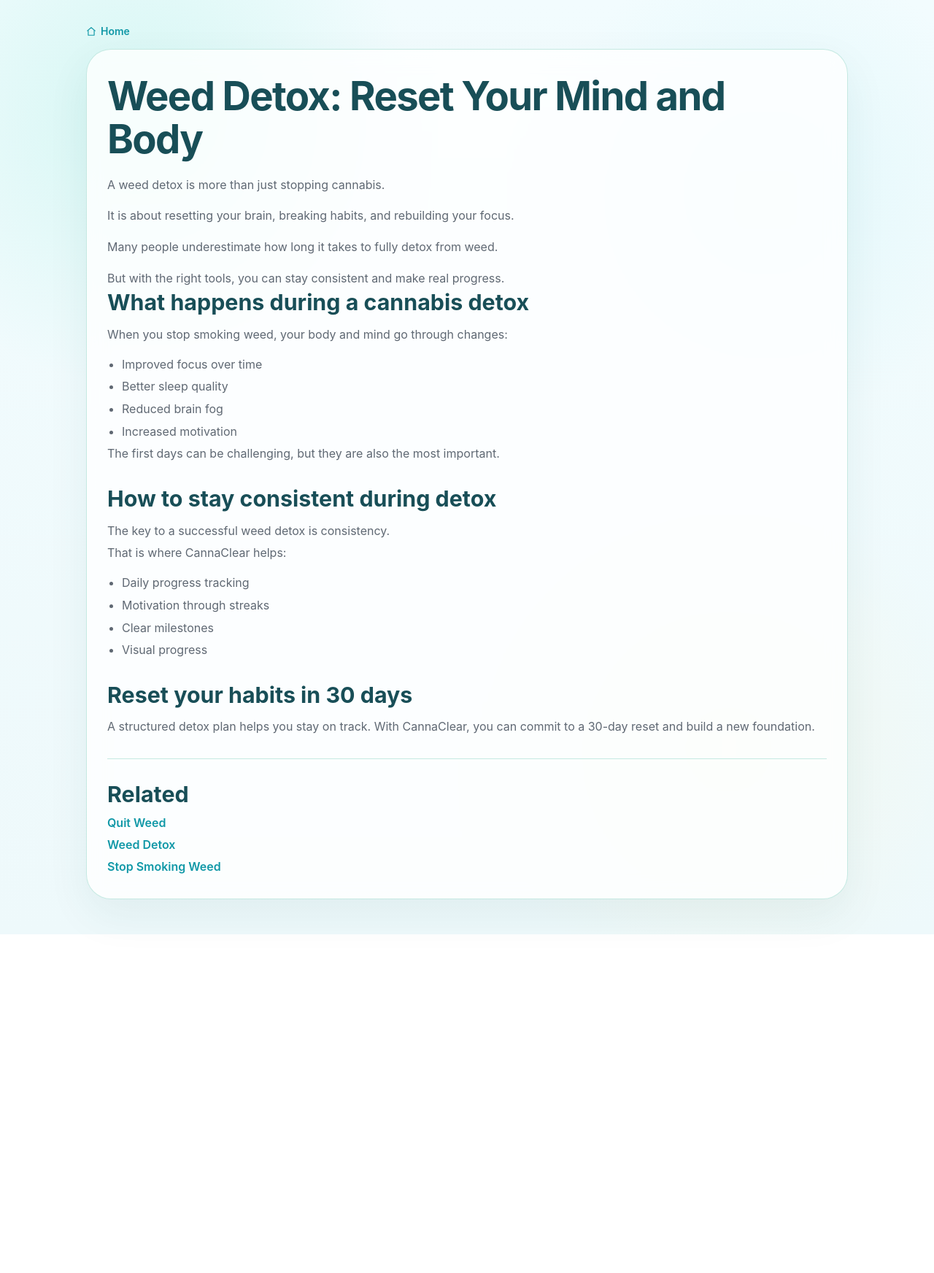
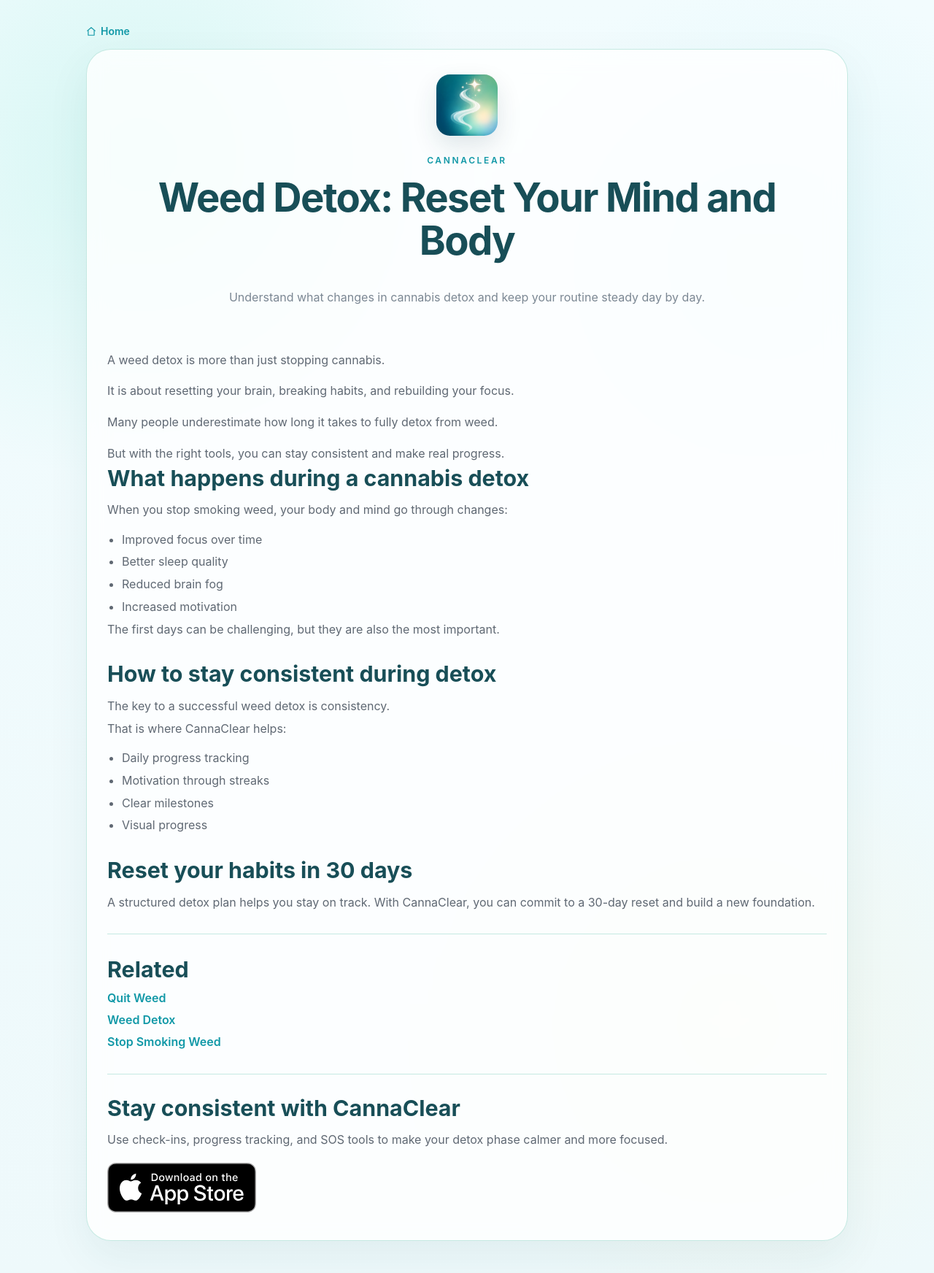
Before and after one commit to cannaclearapp/cannaclear-landing, a plain HTML site: page public/weed-detox/index.html in a window 1280 px wide. Shown: the whole page at 73% size. Before the commit the page ends 1280 px from the top, so only its background shows below. Drawn offline with Linux system fonts and the light colour scheme; a web font is replaced by a local one.

Commit message:
SEO pages: legal-style headers and app promo banner

```diff
--- a/public/styles.css
+++ b/public/styles.css
@@ -327,6 +327,30 @@ li {
   padding: 34px 28px;
 }
 
+.seo-card .content-brand {
+  margin-bottom: 20px;
+}
+
+.seo-card .lede:first-of-type {
+  text-align: center;
+  max-width: 760px;
+  margin: 0 auto 60px;
+}
+
+.app-promo-banner {
+  margin-top: 34px;
+  border-top: 1px solid var(--card-border);
+  padding-top: 28px;
+}
+
+.app-promo-banner h2 {
+  margin-bottom: 10px;
+}
+
+.app-promo-banner p {
+  margin-bottom: 16px;
+}
+
 .section + .section {
   margin-top: 28px;
 }
--- a/public/weed-detox/index.html
+++ b/public/weed-detox/index.html
@@ -40,7 +40,15 @@
         Home
       </a>
       <main class="content-card seo-card">
-        <h1>Weed Detox: Reset Your Mind and Body</h1>
+        <div class="brand-row content-brand">
+          <img class="brand-icon brand-icon-small" src="/assets/app-icon.png?v=4" alt="CannaClear icon" />
+          <div>
+            <p class="eyebrow">CannaClear</p>
+            <h1>Weed Detox: Reset Your Mind and Body</h1>
+          </div>
+        </div>
+
+        <p class="lede">Understand what changes in cannabis detox and keep your routine steady day by day.</p>
 
         <p class="seo-copy">
           A weed detox is more than just stopping cannabis.
@@ -95,6 +103,14 @@
           <a href="/weed-detox">Weed Detox</a>
           <a href="/stop-smoking-weed">Stop Smoking Weed</a>
         </section>
+
+        <section class="app-promo-banner">
+          <h2>Stay consistent with CannaClear</h2>
+          <p>Use check-ins, progress tracking, and SOS tools to make your detox phase calmer and more focused.</p>
+          <a class="app-store-button" href="https://apps.apple.com" target="_blank" rel="noreferrer" aria-label="Download on the App Store">
+            <img class="app-store-badge" src="/assets/download-on-the-app-store.svg" alt="Download on the App Store" />
+          </a>
+        </section>
       </main>
     </div>
   </body>
--- a/styles.css
+++ b/styles.css
@@ -327,6 +327,30 @@ li {
   padding: 34px 28px;
 }
 
+.seo-card .content-brand {
+  margin-bottom: 20px;
+}
+
+.seo-card .lede:first-of-type {
+  text-align: center;
+  max-width: 760px;
+  margin: 0 auto 60px;
+}
+
+.app-promo-banner {
+  margin-top: 34px;
+  border-top: 1px solid var(--card-border);
+  padding-top: 28px;
+}
+
+.app-promo-banner h2 {
+  margin-bottom: 10px;
+}
+
+.app-promo-banner p {
+  margin-bottom: 16px;
+}
+
 .section + .section {
   margin-top: 28px;
 }
```
Also changed, not shown: public/quit-weed/index.html (+17 -1 lines), public/stop-smoking-weed/index.html (+17 -1 lines), quit-weed/index.html (+17 -1 lines), stop-smoking-weed/index.html (+17 -1 lines), weed-detox/index.html (+17 -1 lines).
